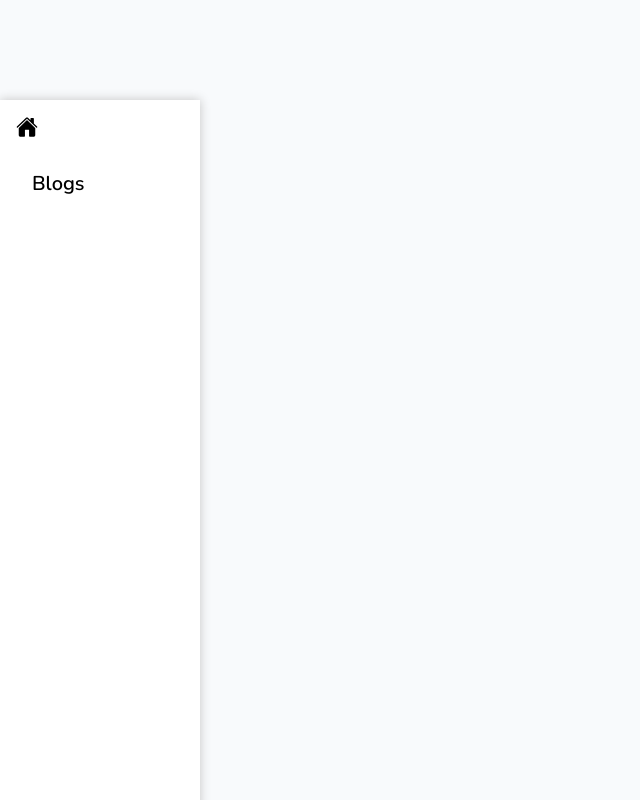
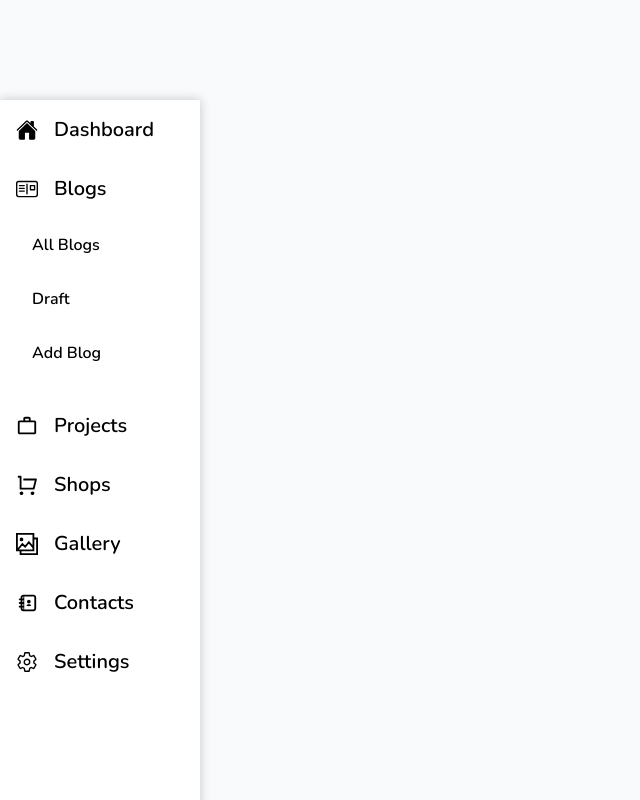
Before and after one commit to osmangonibinismail/Osman_Goni_portpolio_02_backend, a Next.js app: page / in a window 1280 px wide. Both pictures are taken after a click on the item "Blogs". Shown: the whole page, without its empty margins (0-640 px from the left). Built offline with nearby package versions, Linux system fonts and the light colour scheme.

Commit message:
Aside section added

```diff
--- a/components/Aside.js
+++ b/components/Aside.js
@@ -1,11 +1,116 @@
-
+import Link from "next/link";
+import { IoHome } from "react-icons/io5";
+import { BsPostcard } from "react-icons/bs";
+import { useRouter } from "next/router";
+import { useEffect, useState } from "react";
+import { MdOutlineWorkOutline } from "react-icons/md";
+import { RiShoppingCartLine } from "react-icons/ri";
+import { GrGallery } from "react-icons/gr";
+import { TiContacts } from "react-icons/ti";
+import { IoSettingsOutline } from "react-icons/io5";
 
 export default function Aside() {
 
+        const router = useRouter();
+
+        const [clicked, setClicked] = useState(false);
+
+        const [activeLink, setActiveLink] = useState('/');
+
+        const handleClick = () => {
+                setClicked(!clicked);
+        }
+
+        const handleLinkClick = (link) => {
+                setActiveLink(preActive => (preActive === link ? null : link));
+                setClicked(false);
+        }
+
+        useEffect(() => {
+                //update active link
+                setActiveLink(router.pathname);
+
+        }, [router.pathname])
+
 
         return <>
+                <aside className="asideleft active">
+                        <ul>
+                                <Link href='/'>
+                                        <li className="navactive">
+                                                <IoHome />
+                                                <span>Dashboard</span>
+                                        </li>
+                                </Link>
+                                <li className={activeLink === '/blogs' ? 'navactive flex-col flex-left' : 'flex-col flex-left'} onClick={() => handleLinkClick('/blogs')}>
+                                        <div className="flex gap-1">
+                                                <BsPostcard />
+                                                <span>Blogs</span>
+                                        </div>
+                                        {activeLink === '/blogs' && (
+                                                <ul>
+                                                        <Link href='/blogs'><li>All Blogs</li></Link>
+                                                        <Link href='/blogs/draft'><li>Draft</li></Link>
+                                                        <Link href='/blogs/addblog'><li>Add Blog</li></Link>
+                                                </ul>
+                                        )}
 
+                                </li>
+                                <li className={activeLink === '/projects' ? 'navactive flex-col flex-left' : 'flex-col flex-left'} onClick={() => handleLinkClick('/projects')}>
+                                        <div className="flex gap-1">
+                                        <MdOutlineWorkOutline />
+                                                <span>Projects</span>
+                                        </div>
+                                        {activeLink === '/projects' && (
+                                                <ul>
+                                                        <Link href='/projects'><li>All Projects</li></Link>
+                                                        <Link href='/projects/draftprojects'><li>Draft Project</li></Link>
+                                                        <Link href='/projects/addproject'><li>Add Project</li></Link>
+                                                </ul>
+                                        )}
 
+                                </li>
+                                <li className={activeLink === '/shops' ? 'navactive flex-col flex-left' : 'flex-col flex-left'} onClick={() => handleLinkClick('/shops')}>
+                                        <div className="flex gap-1">
+                                                <RiShoppingCartLine />
+                                                <span>Shops</span>
+                                        </div>
+                                        {activeLink === '/shops' && (
+                                                <ul>
+                                                        <Link href='/shops'><li>All Products</li></Link>
+                                                        <Link href='/shops/draftshop'><li>Draft Product</li></Link>
+                                                        <Link href='/shops/addproduct'><li>Add Product</li></Link>
+                                                </ul>
+                                        )}
+
+                                </li>
+                                <li className={activeLink === '/gallery' ? 'navactive flex-col flex-left' : 'flex-col flex-left'} onClick={() => handleLinkClick('/gallery')}>
+                                        <div className="flex gap-1">
+                                                <GrGallery />
+                                                <span>Gallery</span>
+                                        </div>
+                                        {activeLink === '/gallery' && (
+                                                <ul>
+                                                        <Link href='/gallery'><li>All Photos</li></Link>
+                                                        <Link href='/gallery/addphoto'><li>Add Photo</li></Link>
+                                                </ul>
+                                        )}
+
+                                </li>
+                                <Link href='/contacts'>
+                                <li className={activeLink === '/contacts' ? 'navactive' : ''} onClick={() => handleLinkClick('/contacts')}>
+                                                <TiContacts />
+                                                <span>Contacts</span>
+                                        </li>
+                                </Link>
+                                <Link href='/setting'>
+                                <li className={activeLink === '/setting' ? 'navactive' : ''} onClick={() => handleLinkClick('/setting')}>
+                                                <IoSettingsOutline />
+                                                <span>Settings</span>
+                                        </li>
+                                </Link>
+                        </ul>
+                </aside>
         </>
 
 
--- a/components/Header.js
+++ b/components/Header.js
@@ -1,25 +1,9 @@
-import Link from "next/link";
-import { IoHome } from "react-icons/io5";
-import { BsPostcard } from "react-icons/bs";
+
 
 
 export default function Header() {
 
     return <>
-        <aside className="asideleft active">
-            <ul>
-                <Link href='/'>
-                    <li className="navactive">
-                        <IoHome />
-                    </li>
-                </Link>
-                <li className="navactive flex-col flex-left">
-                    <div className="flex gap-1">
-                        <sPostcard />
-                        <span>Blogs</span>
-                    </div>
-                </li>
-            </ul>
-        </aside>
+
     </>
 }
```
